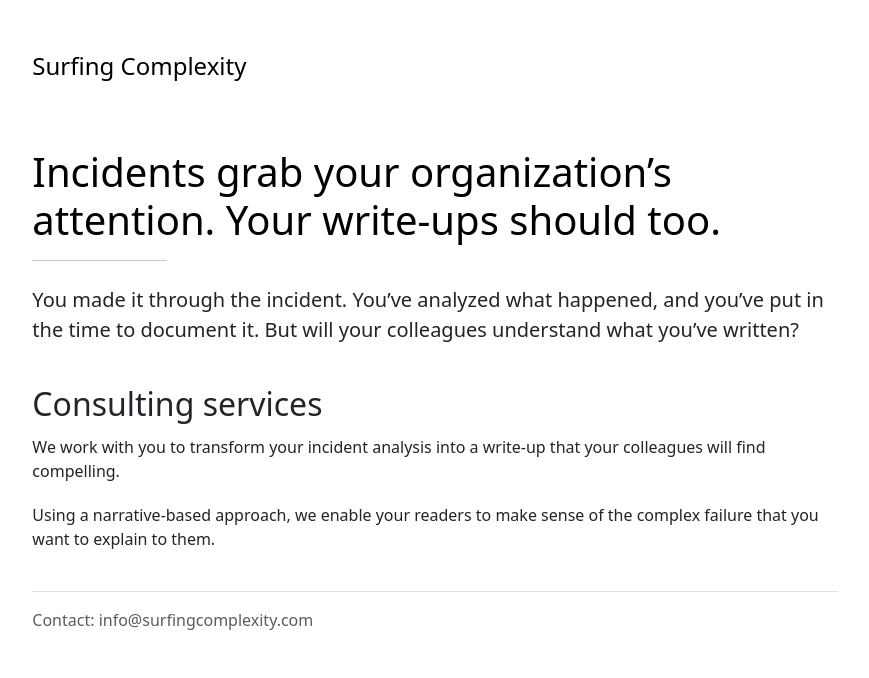
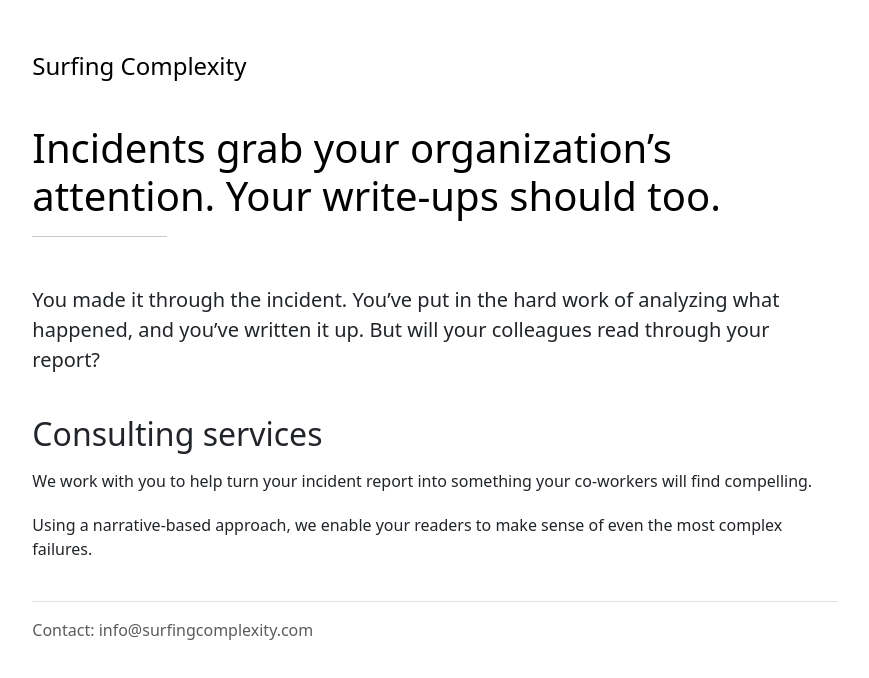
Before and after one commit to surfingcomplexity/surfingcomplexity.github.io, a plain HTML site: page index.html in a window 1280 px wide. Shown: the whole page, without its empty margins (205-1074 px from the left). Drawn offline with nearby package versions, Linux system fonts and the light colour scheme.

Commit message:
checkpoint

```diff
--- a/index.html
+++ b/index.html
@@ -89,7 +89,7 @@
 
 
 <div class="col-lg-8 mx-auto p-4 py-md-5">
-  <header class="d-flex align-items-center pb-3 mb-5">
+  <header class="d-flex align-items-center pb-3 mb-4">
     <a href="#" class="d-flex align-items-center text-body-emphasis text-decoration-none">
       <span class="fs-4">Surfing Complexity</span>
     </a>
@@ -102,15 +102,14 @@
     <hr class="col-3 col-md-2 mb-5">
 
     <div class="row g-5">
-    <p class="fs-5 mt-4">You made it through the incident. You’ve analyzed what happened,
-        and you’ve put in the time to document it. But will your
-        colleagues understand what you’ve written?</p>
+    <p class="fs-5 mt-5">You made it through the incident. You’ve put in the hard work of analyzing what happened,
+        and you’ve written it up. But will your colleagues read through your report?</p>
 
         <h2 class="h2 mt-4">Consulting services</h2>
-        <p class="mt-1">We work with you to transform your incident analysis into a write-up that your colleagues will find compelling.</p>
+        <p class="mt-2">We work with you to help turn your incident report into something your co-workers will find compelling.</p>
+        <p class="mt-1">Using a narrative-based approach, we enable your readers to make sense of even the most complex failures.</p>
 
-        <p class="mt-1">Using a narrative-based approach, we enable your readers to make sense of the complex failure
-          that you want to explain to them.</p>
+
     </div>
   </main>
   <footer class="pt-3 mt-4 my-5 text-body-secondary border-top">
```
